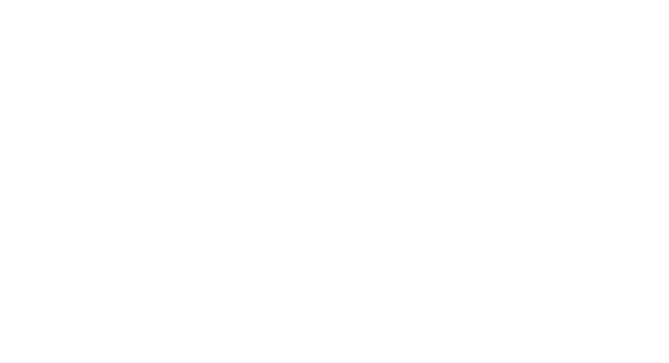
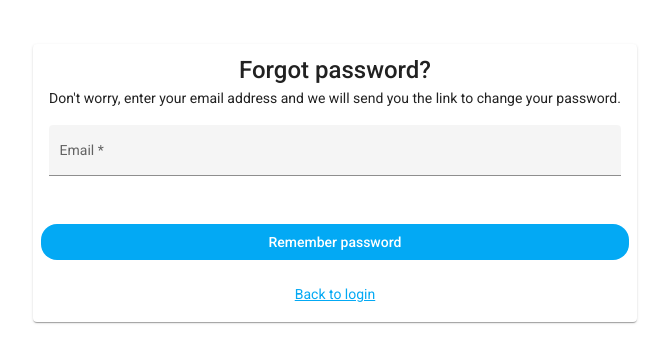
Before and after one commit to Landing-Page-Mente-Sol/frontend_application, an Angular app: page /forgot-password in a window 1280 px wide. Before the commit this address led to /. Shown: the part 217-580 px from the top of the page, without its empty margins (305-974 px from the left). Built offline with nearby package versions, Linux system fonts and the light colour scheme.

Commit message:
added forgot password view and form

```diff
--- a/src/app/app-routing.module.ts
+++ b/src/app/app-routing.module.ts
@@ -3,6 +3,7 @@
 import { SignInComponent } from "./public/sign-in/sign-in.component";
 import {SignUpComponent} from "./public/sign-up/sign-up.component";
 import {DashboardComponent} from "./dashboard/dashboard.component";
+import {ForgotPasswordComponent} from "./public/forgot-password/forgot-password.component";
 
 const routes: Routes = [
   {
@@ -21,6 +22,10 @@
   {
     path: 'sign-up',
     component: SignUpComponent
+  },
+  {
+    path: 'forgot-password',
+    component: ForgotPasswordComponent
   }
 ];
 
--- a/src/app/app.module.ts
+++ b/src/app/app.module.ts
@@ -19,6 +19,7 @@
 import {MatGridListModule} from "@angular/material/grid-list";
 import {MatCheckboxModule} from "@angular/material/checkbox";
 import {MatRadioModule} from "@angular/material/radio";
+import {ForgotPasswordComponent} from "./public/forgot-password/forgot-password.component";
 
 
 @NgModule({
@@ -28,7 +29,8 @@
     CustomAsyncValidatorDirective,
     CustomValidatorDirective,
     SignInComponent,
-    SignUpComponent
+    SignUpComponent,
+    ForgotPasswordComponent
   ],
   imports: [
     BrowserModule,
--- /dev/null
+++ b/src/app/public/forgot-password/forgot-password.component.css
@@ -0,0 +1,12 @@
+.to-login {
+  margin-bottom: 0.1rem;
+}
+
+.mat-grid-list {
+  height: 5rem;
+}
+
+.message {
+  display: block;
+  margin-bottom: 0.8rem;
+}
--- /dev/null
+++ b/src/app/public/forgot-password/forgot-password.component.html
@@ -0,0 +1,38 @@
+<div class="form-container complete-view-port">
+  <mat-card class="form-card">
+    <div class="complete-width text-center">
+      <mat-card-title>Forgot password?</mat-card-title>
+      <div class="description">
+        <p>
+          Don't worry, enter your email address and we will send you the link to change your password.
+        </p>
+      </div>
+    </div>
+
+    <form (submit)="onSubmit()" #forgotForm="ngForm">
+      <mat-card-content>
+        <mat-grid-list [cols]="formCols" rowHeight="fit">
+          <mat-grid-tile>
+            <mat-form-field appearance="fill" class="complete-width">
+              <mat-label>Email</mat-label>
+              <input matInput type="email" [(ngModel)]="email" name="email"
+                     email required />
+
+              <mat-error *ngIf="hasError('email', 'required')">Email is <strong>required</strong></mat-error>
+              <mat-error *ngIf="hasError('email', 'email')">Please, enter a <strong>valid email</strong></mat-error>
+            </mat-form-field>
+          </mat-grid-tile>
+        </mat-grid-list>
+      </mat-card-content>
+
+      <mat-card-actions class="text-center">
+        <button class="complete-width form-button" type="submit" color="primary" mat-flat-button >Remember password</button>
+      </mat-card-actions>
+    </form>
+
+    <mat-card-footer class="text-center to-login">
+      <small *ngIf="showMessage" class="text-center message">If the e-mail is correct, we have sent a message with a link. Click on the link and change your password.</small>
+      <span><a routerLink="/sign-in" class="form-link">Back to login</a></span>
+    </mat-card-footer>
+  </mat-card>
+</div>
--- /dev/null
+++ b/src/app/public/forgot-password/forgot-password.component.ts
@@ -0,0 +1,32 @@
+import {Component, OnInit, ViewChild} from '@angular/core';
+import {NgForm} from "@angular/forms";
+
+@Component({
+  selector: 'app-forgot-password',
+  templateUrl: './forgot-password.component.html',
+  styleUrls: ['./forgot-password.component.css']
+})
+export class ForgotPasswordComponent implements OnInit {
+
+  @ViewChild('forgotForm', { static: false })
+  forgotForm!: NgForm;
+  formCols: number = 1;
+  email: string = '';
+  showMessage: boolean = false;
+
+  constructor() { }
+
+  ngOnInit(): void {
+  }
+
+  onSubmit() {
+    if(this.forgotForm.valid){
+      this.showMessage = true;
+    }
+  }
+
+  hasError(controlName: string, errorCode: string): boolean {
+    return this.forgotForm?.controls[controlName]?.hasError(errorCode);
+  }
+
+}
```
